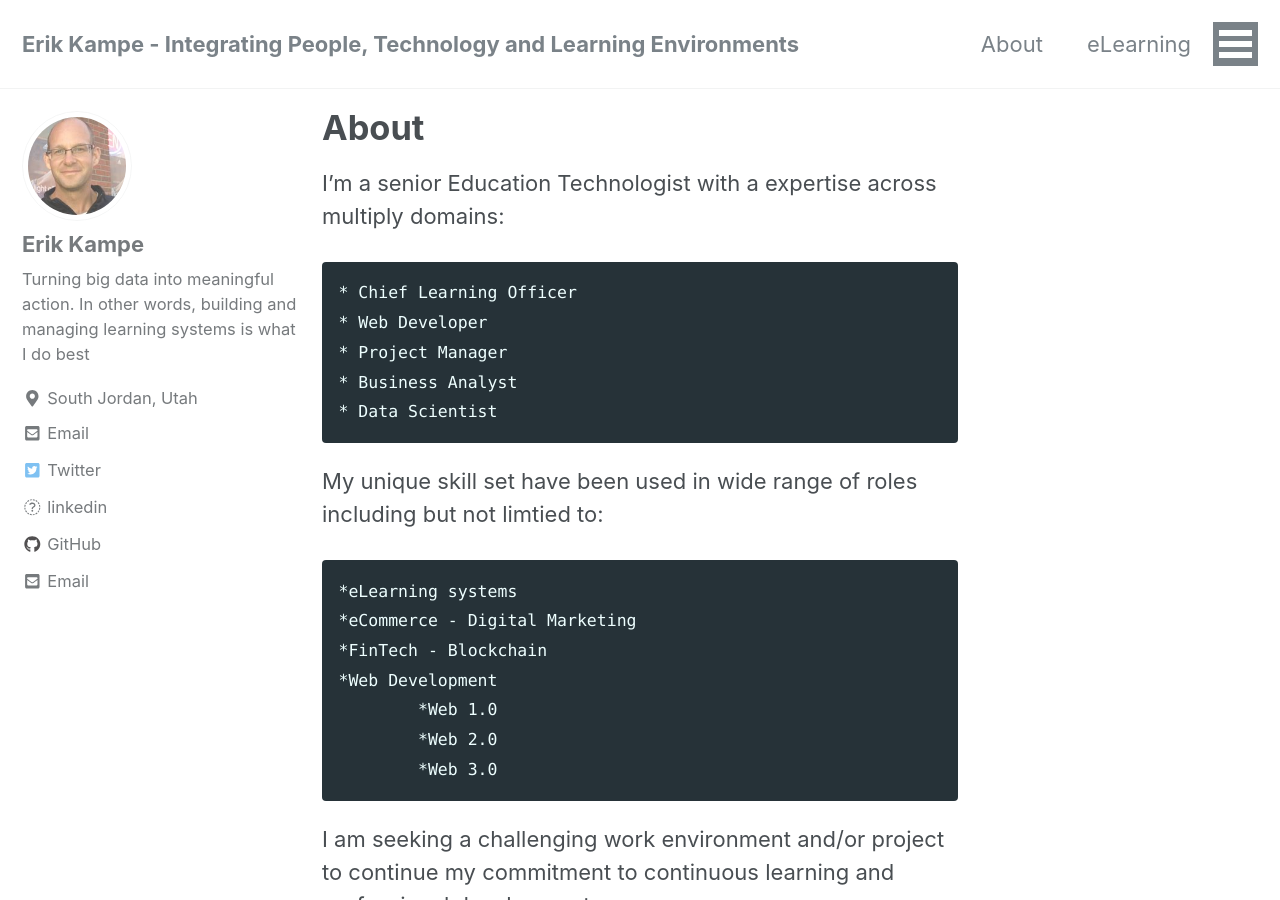
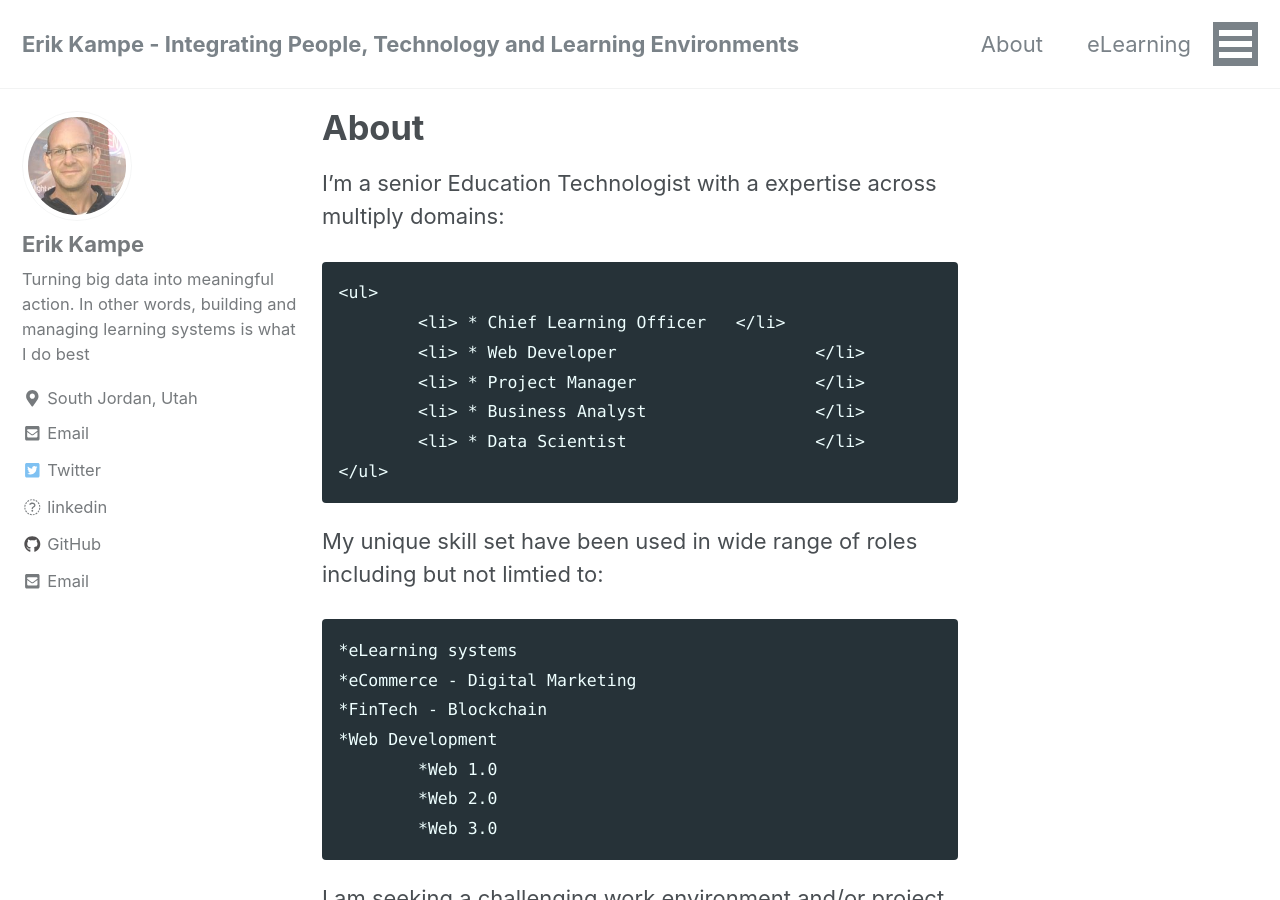
Before and after one commit to kampester/kampester.github.io, a Jekyll site: the page built from _pages/about.md, in a window 1280 px wide and 900 px high. Built offline with Jekyll 4.4.1, drawn with Linux system fonts in a browser that asks for light colours; nearby versions of some CDN libraries.

```diff
--- a/_pages/about.md
+++ b/_pages/about.md
@@ -6,12 +6,13 @@ permalink: /about/
 
 I'm a senior Education Technologist with a expertise across multiply domains:
 
-	* Chief Learning Officer
-	* Web Developer
-	* Project Manager
-	* Business Analyst
-	* Data Scientist
-
+	<ul>
+		<li> * Chief Learning Officer	</li>
+		<li> * Web Developer			</li>
+		<li> * Project Manager			</li>
+		<li> * Business Analyst			</li>
+		<li> * Data Scientist			</li>
+	</ul>
 
 
 My unique skill set have been used in wide range of roles including but not limtied to:
--- a/index.html
+++ b/index.html
@@ -2,5 +2,5 @@
 layout: home
 author_profile: true
 header:
-	image: "/assets/images/landscape_teton_pass.jpg"
+	image: "https://kampester.github.io/assets/images/landscape_teton_pass.jpg"
 ---
```
Also changed, not shown: _pages/digital-marketing.md (+1 -1 lines), _posts/2018-09-21-VBA-Excel.md (added, +14 -0 lines).
